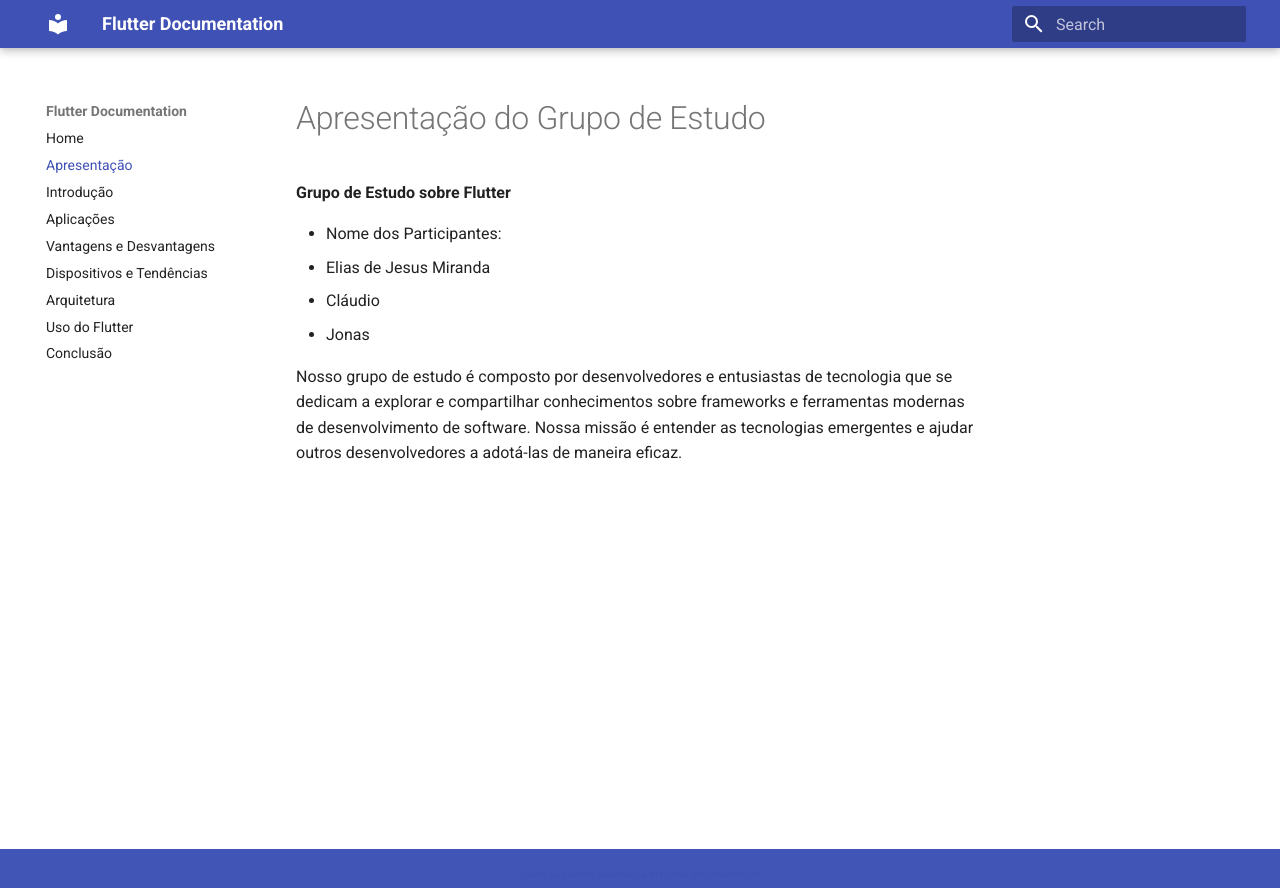
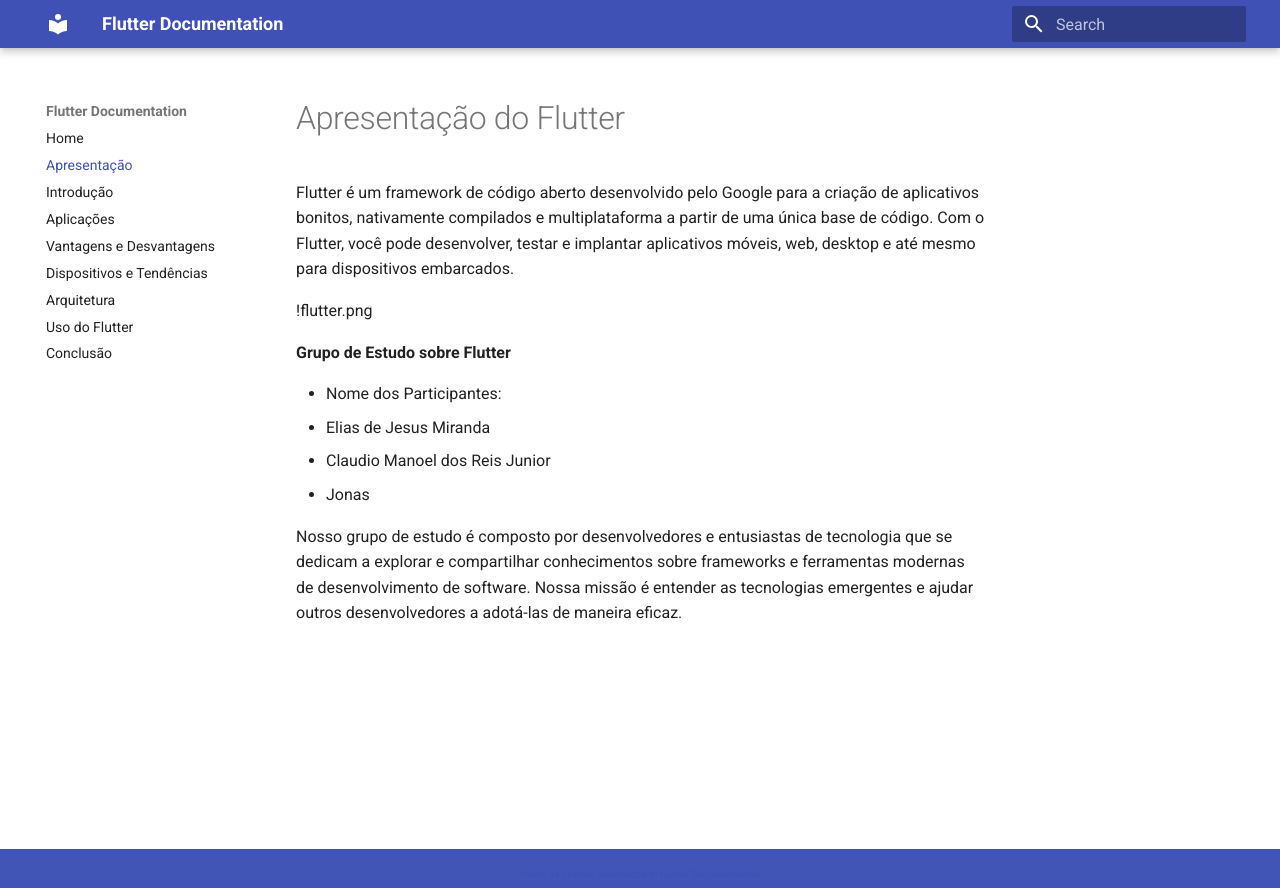
Before and after one commit to atacus/flutter-docs, an MkDocs documentation site: the page built from docs/apresentacao.md, in a window 1280 px wide. Shown: the top 888 px of the page. Built offline with MkDocs 1.6.1 and Material for MkDocs 9.7.7, drawn with Linux system fonts in a browser that asks for light colours.

Commit message:
add imagem e apresentacao

```diff
--- a/docs/apresentacao.md
+++ b/docs/apresentacao.md
@@ -1,10 +1,14 @@
-# Apresentação do Grupo de Estudo
+# Apresentação do Flutter
+
+Flutter é um framework de código aberto desenvolvido pelo Google para a criação de aplicativos bonitos, nativamente compilados e multiplataforma a partir de uma única base de código. Com o Flutter, você pode desenvolver, testar e implantar aplicativos móveis, web, desktop e até mesmo para dispositivos embarcados.
+
+!flutter.png
 
 **Grupo de Estudo sobre Flutter**
 
 - Nome dos Participantes:
   - Elias de Jesus Miranda
-  - Cláudio
+  - Claudio Manoel dos Reis Junior
   - Jonas
 
 Nosso grupo de estudo é composto por desenvolvedores e entusiastas de tecnologia que se dedicam a explorar e compartilhar conhecimentos sobre frameworks e ferramentas modernas de desenvolvimento de software. Nossa missão é entender as tecnologias emergentes e ajudar outros desenvolvedores a adotá-las de maneira eficaz.
```
Also changed, not shown: img/flutter.png (added).
